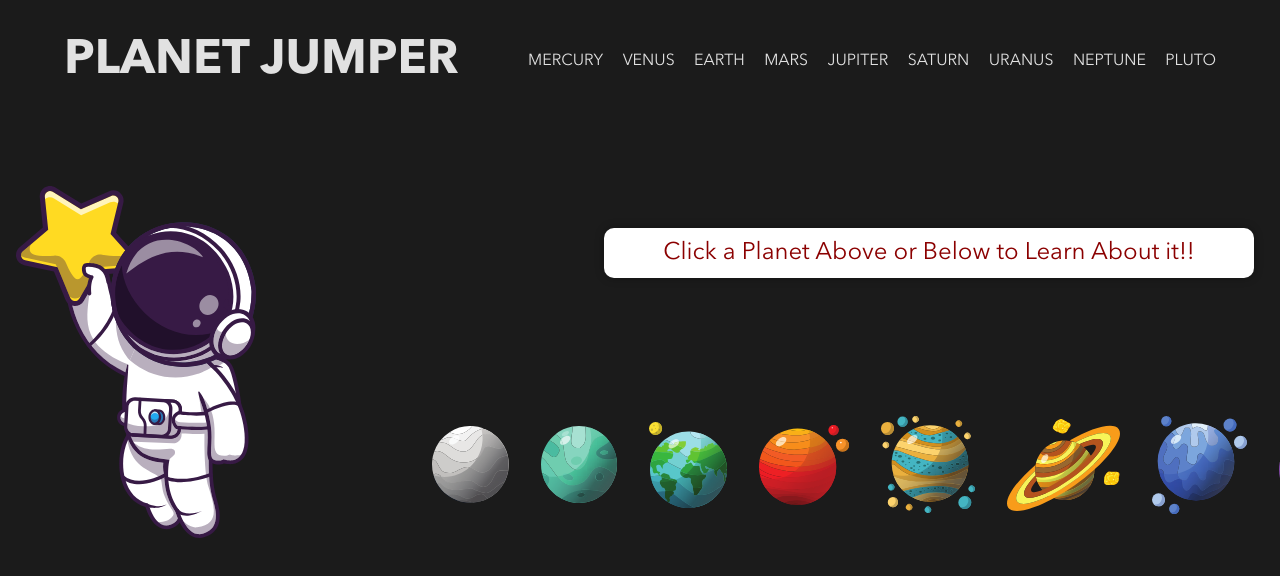
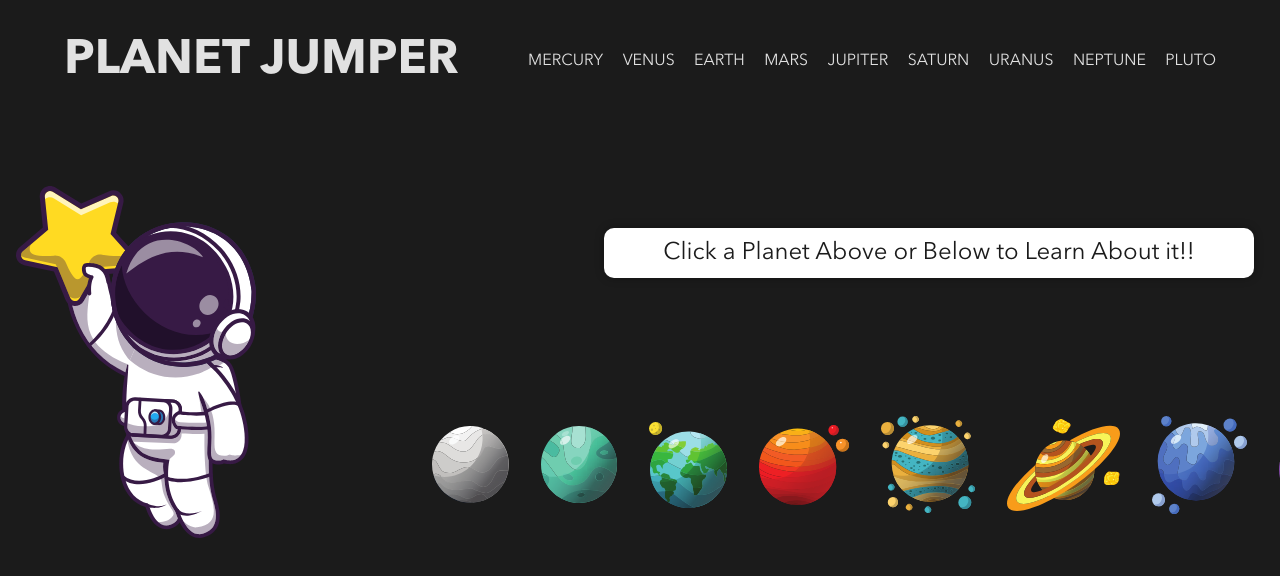
Before and after one commit to chris-kayahara/planet-jumper, a React (Create React App) app: page / in a window 1280 px wide. Shown: the top 576 px of the page. Built offline with nearby package versions, Linux system fonts and the light colour scheme.

Commit message:
Small Edits

```diff
--- a/src/components/LandingPage/LandingPage.scss
+++ b/src/components/LandingPage/LandingPage.scss
@@ -34,7 +34,7 @@ body {
 
 
 .word-bubble-text {
-    color: darkred;
+    color: #1b1b1b;
     text-align: center;
     font-size: 1.5rem;
 }
--- a/src/components/PlanetPage/PlanetPage.scss
+++ b/src/components/PlanetPage/PlanetPage.scss
@@ -70,7 +70,7 @@
     width: 15rem;
     font-size: 1.2rem;
     background-color: white;
-    color: darkred;
+    color: #1b1b1b;
     border-radius: 10px;
     padding: 1rem;
 }
```
